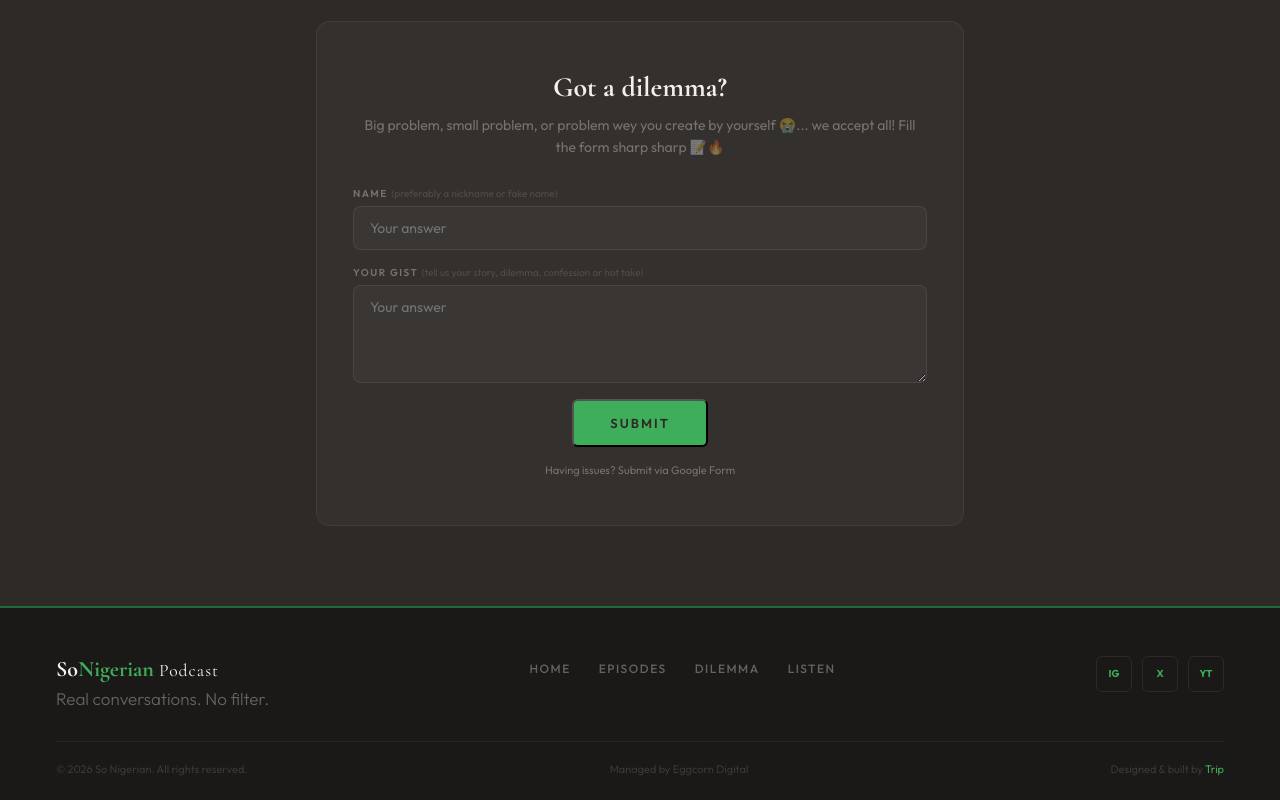
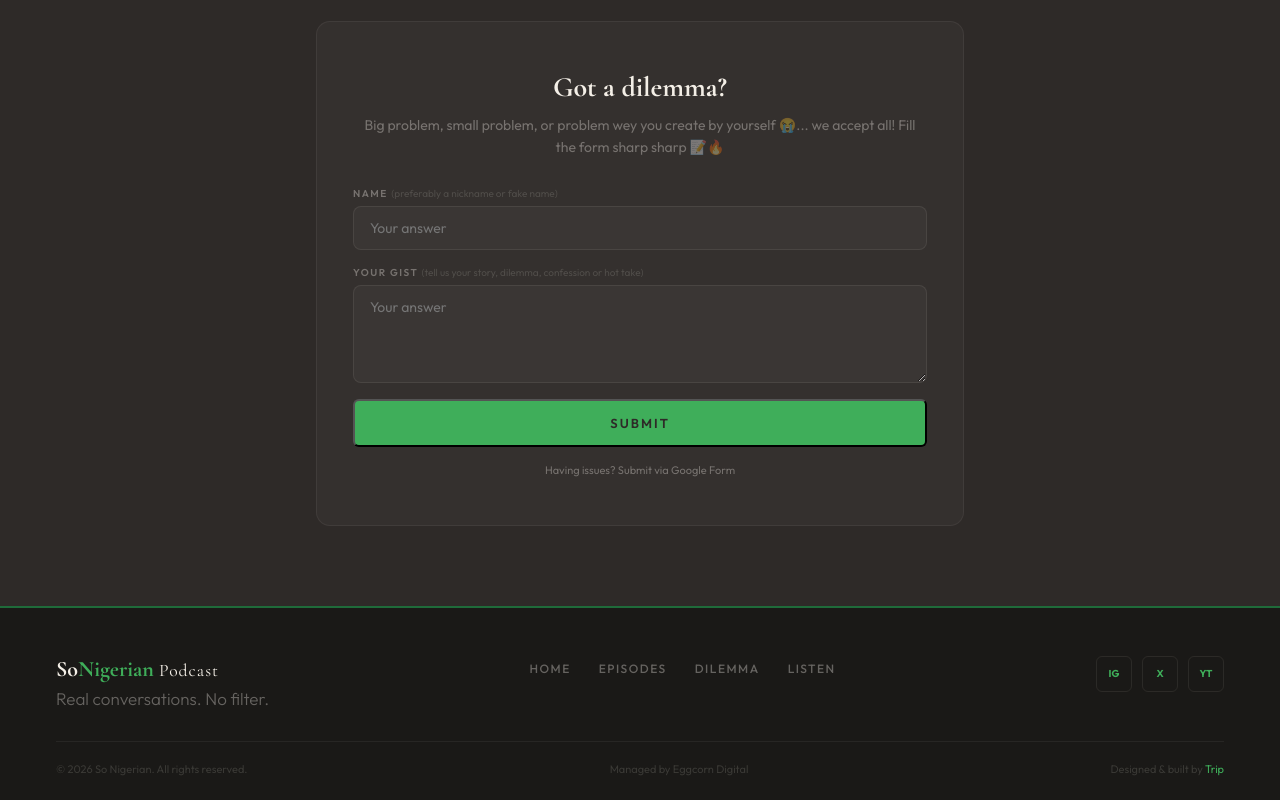
Before and after one commit to ajadonai/sonigerian, a React (Vite) app: page /dilemma in a window 1280 px wide. Shown: the part 1652-2452 px from the top of the page. Built offline with nearby package versions, Linux system fonts and the light colour scheme; no server answers.

Commit message:
Submit button fills full container width

```diff
--- a/src/pages/Dilemma.css
+++ b/src/pages/Dilemma.css
@@ -51,13 +51,13 @@
   line-height: 1.6;
 }
 .submit-dilemma-btn {
-  display: inline-flex; align-items: center; gap: 8px;
+  display: flex; align-items: center; justify-content: center; gap: 8px;
   background: var(--bright-green); color: var(--charcoal);
   padding: 14px 36px; border-radius: 6px;
   font-weight: 600; font-size: 13px;
   text-transform: uppercase; letter-spacing: 2px;
   transition: all 0.3s;
-  margin: 0 auto;
+  width: 100%;
 }
 .submit-dilemma-btn:hover {
   background: #4bc46a; transform: translateY(-2px);
```
